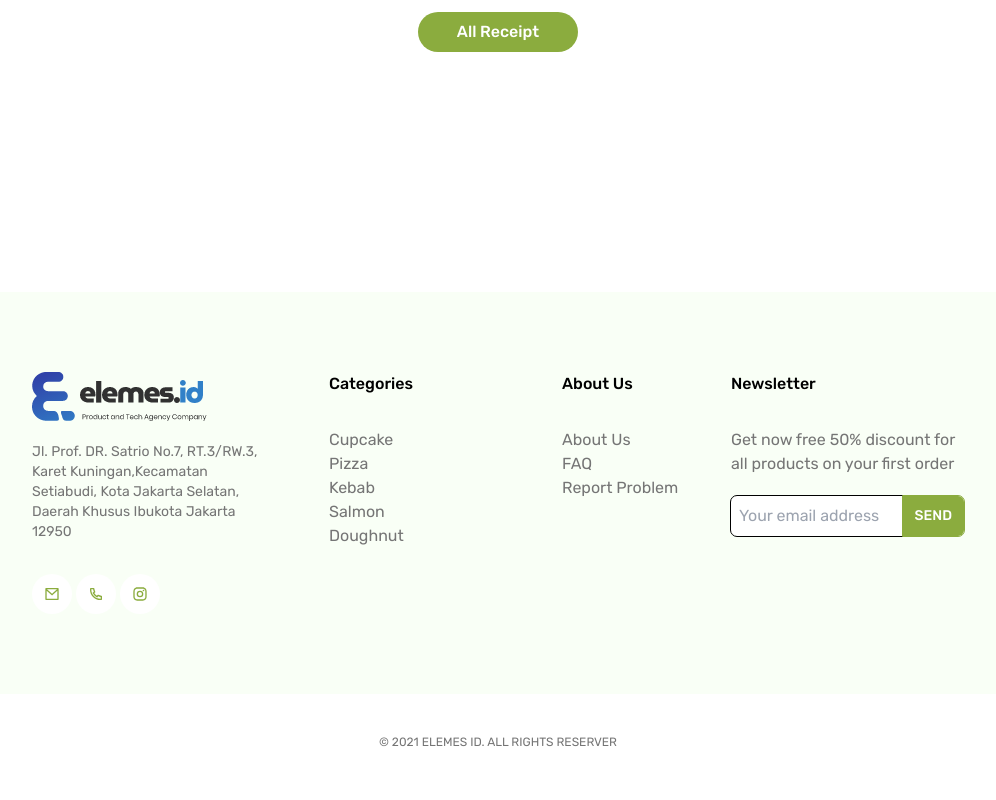
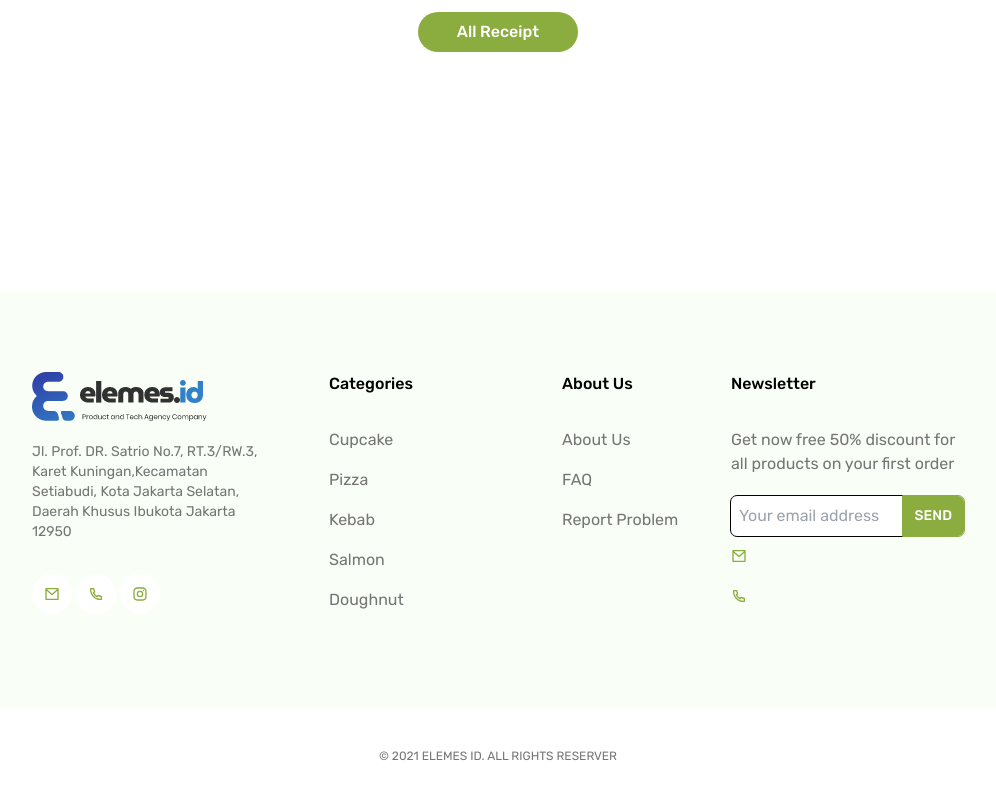
Before and after one commit to muhammadfauzulhanif16/frontend_test_elemes, a React (Create React App) app: page / in a window 1280 px wide. Shown: the part 1910-2710 px from the top of the page, without its empty margins (142-1138 px from the left). Built offline with nearby package versions, Linux system fonts and the light colour scheme.

Commit message:
fix footer component

```diff
--- a/src/components/Footer/index.jsx
+++ b/src/components/Footer/index.jsx
@@ -25,19 +25,19 @@ export const Footer = () => {
             <div className="flex mt-8">
               <Button
                 isIcon={true}
-                className="w-10 h-10 flex items-center justify-center bg-white mr-1 rounded-full hover:bg-lime-8bac3e hover:text-white text-lime-8bac3e"
+                className="text-base w-10 h-10 flex items-center justify-center bg-white mr-1 rounded-full hover:bg-lime-8bac3e hover:text-white text-lime-8bac3e"
               >
                 <RiMailLine />
               </Button>
               <Button
                 isIcon={true}
-                className="w-10 h-10 flex items-center justify-center bg-white mr-1 rounded-full hover:bg-lime-8bac3e hover:text-white text-lime-8bac3e"
+                className="text-base w-10 h-10 flex items-center justify-center bg-white mr-1 rounded-full hover:bg-lime-8bac3e hover:text-white text-lime-8bac3e"
               >
                 <RiPhoneLine />
               </Button>
               <Button
                 isIcon={true}
-                className="w-10 h-10 flex items-center justify-center bg-white mr-1 rounded-full hover:bg-lime-8bac3e hover:text-white text-lime-8bac3e"
+                className="text-base w-10 h-10 flex items-center justify-center bg-white mr-1 rounded-full hover:bg-lime-8bac3e hover:text-white text-lime-8bac3e"
               >
                 <RiInstagramLine />
               </Button>
@@ -51,12 +51,13 @@ export const Footer = () => {
               cardClass="flex align-center flex-col"
             >
               <div className="mt-8">
-                {CategoryFoodList.map(({ name }) => {
+                {CategoryFoodList.map(({ name }, id) => {
                   return (
                     <Button
+                      key={id}
                       isText={true}
                       text={name}
-                      className="text-gray-757575"
+                      className="text-gray-757575 mb-4"
                     />
                   );
                 })}
@@ -71,12 +72,13 @@ export const Footer = () => {
               cardClass="flex align-center flex-col"
             >
               <div className="mt-8">
-                {AboutList.map((name) => {
+                {AboutList.map((name, id) => {
                   return (
                     <Button
+                      key={id}
                       isText={true}
                       text={name}
-                      className="text-gray-757575"
+                      className="text-gray-757575 mb-4"
                     />
                   );
                 })}
@@ -102,9 +104,24 @@ export const Footer = () => {
                   className="p-2 flex-1 w-full rounded-none text-black rounded-l-md outline-solid-black"
                   placeholder="Your email address"
                 />
-                <span className="p-2 inline-flex items-center px-3 rounded-r-md bg-gray-50 text-white text-sm font-medium bg-lime-8bac3e outline-lime-8bac3e">
+                <span className="cursor-pointer p-2 inline-flex items-center px-3 rounded-r-md bg-gray-50 text-white text-sm font-medium bg-lime-8bac3e outline-lime-8bac3e">
                   SEND
                 </span>
+              </div>
+
+              <div>
+                <Button
+                  isIcon={true}
+                  className="w-10 h-10 flex items-center text-base text-lime-8bac3e"
+                >
+                  <RiMailLine />
+                </Button>
+                <Button
+                  isIcon={true}
+                  className="w-10 h-10 flex items-center text-base text-lime-8bac3e"
+                >
+                  <RiPhoneLine />
+                </Button>
               </div>
             </Card>
           </div>
```
